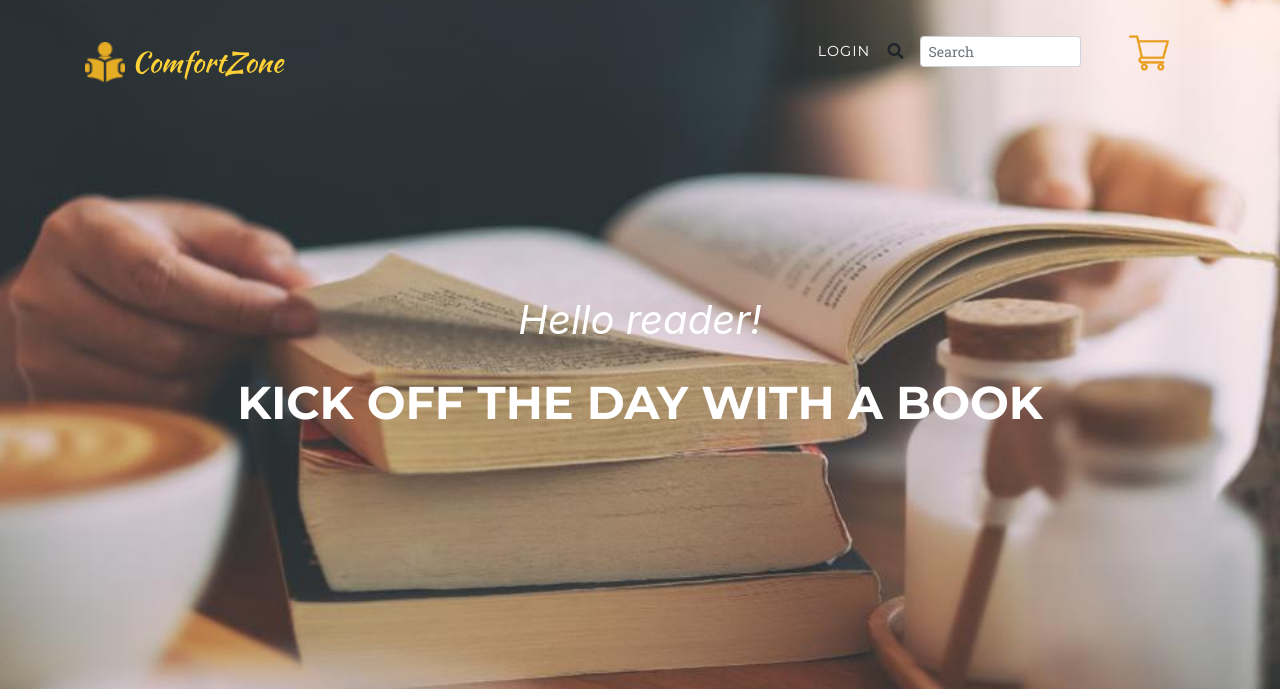
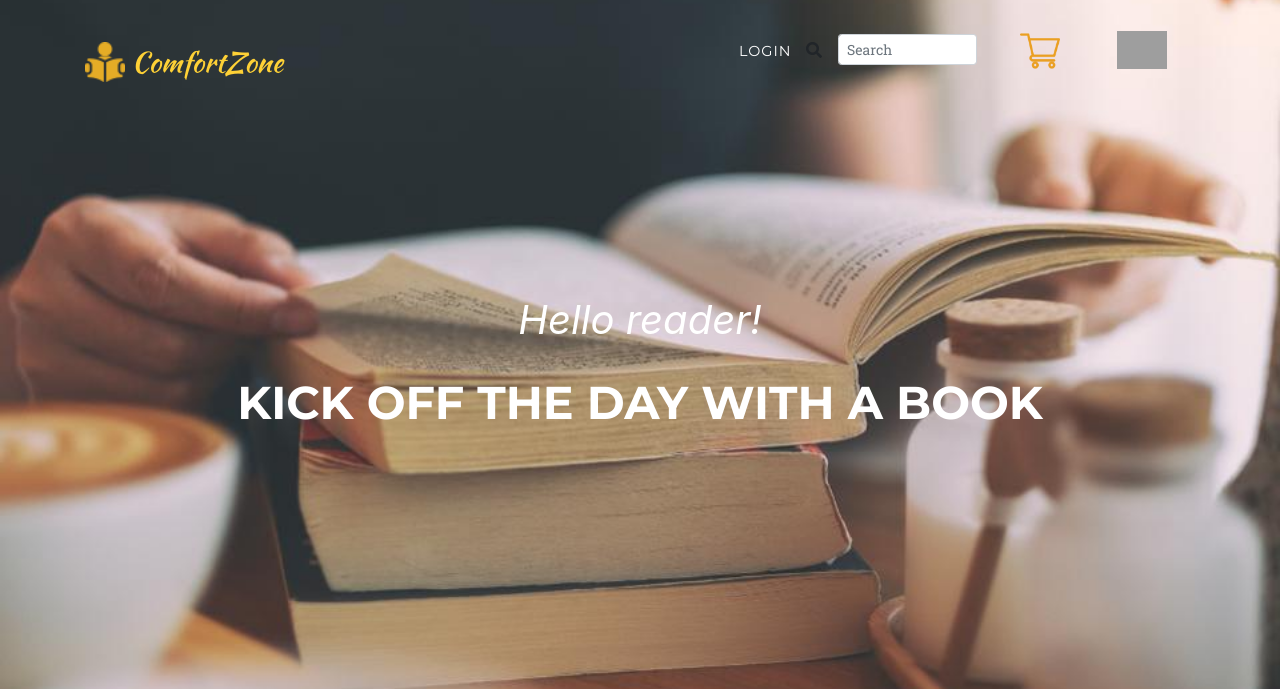
Before and after one commit to blertecakaj/comfort_zone, a Flask app: template templates/index.html in a window 1280 px wide. Shown: the top 689 px of the page. Run offline with Flask 2, Linux system fonts and the light colour scheme; the template is opened without the code that fills it, so the values that code supplies are empty; some libraries are stand-ins or nearby versions; some web fonts are replaced; grey boxes are pictures that could not be loaded.

Commit message:
Add files via upload

```diff
--- a/templates/index.html
+++ b/templates/index.html
@@ -58,7 +58,11 @@
           <li class="nav-item" style="margin-top:-2%;padding:0 3%;">
             <a class="nav-link js-scroll-trigger" href="/cart"> <img src="{{url_for('static',filename='img/supermarket.png')}}" style="width:40px;"></a>
           </li>
+          <li class="nav-item" style="margin-top:-2%;padding:0 3%;">
+            <a class="nav-link js-scroll-trigger" href="/user_profile"> <img src="{{url_for('static',filename='img/user.png')}}" style="width:50px ;color:#fed136"></a>
+          </li>
         </ul>
+
       </div>
     </div>
   </nav>
```
